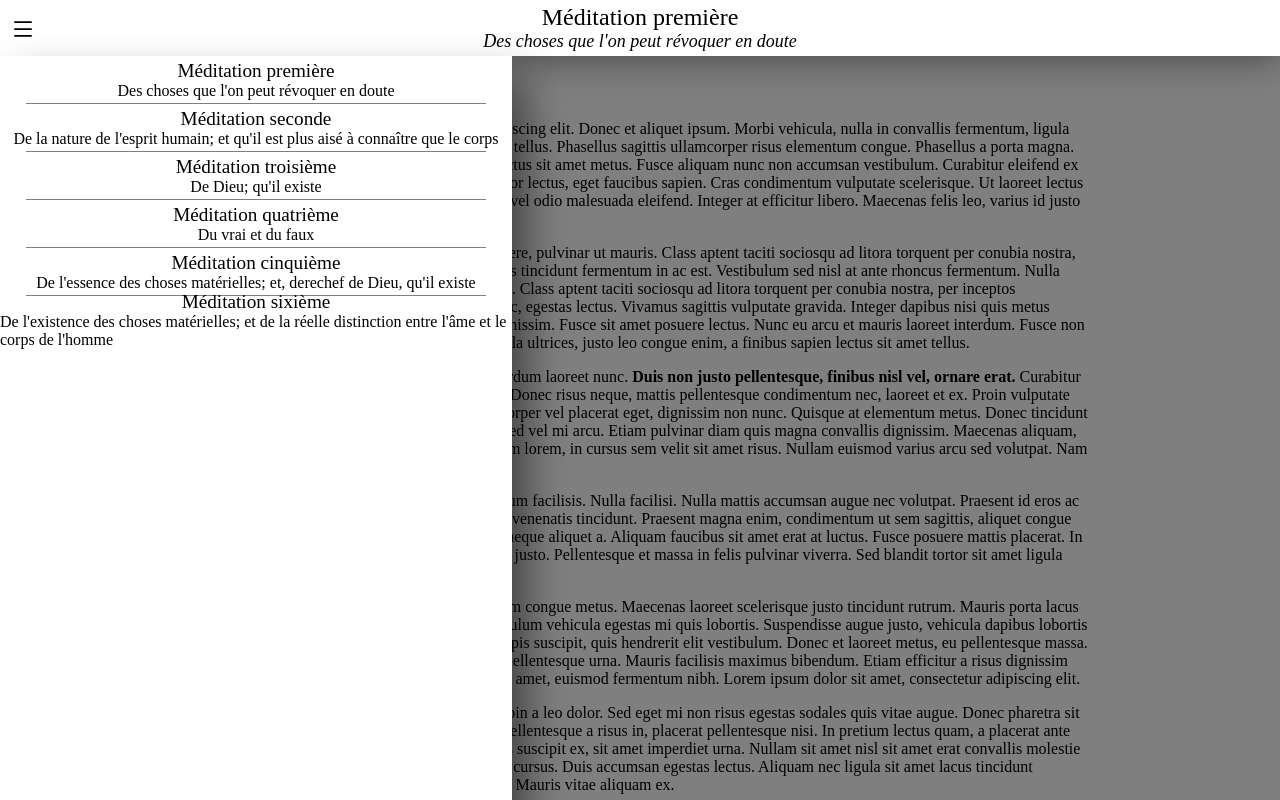
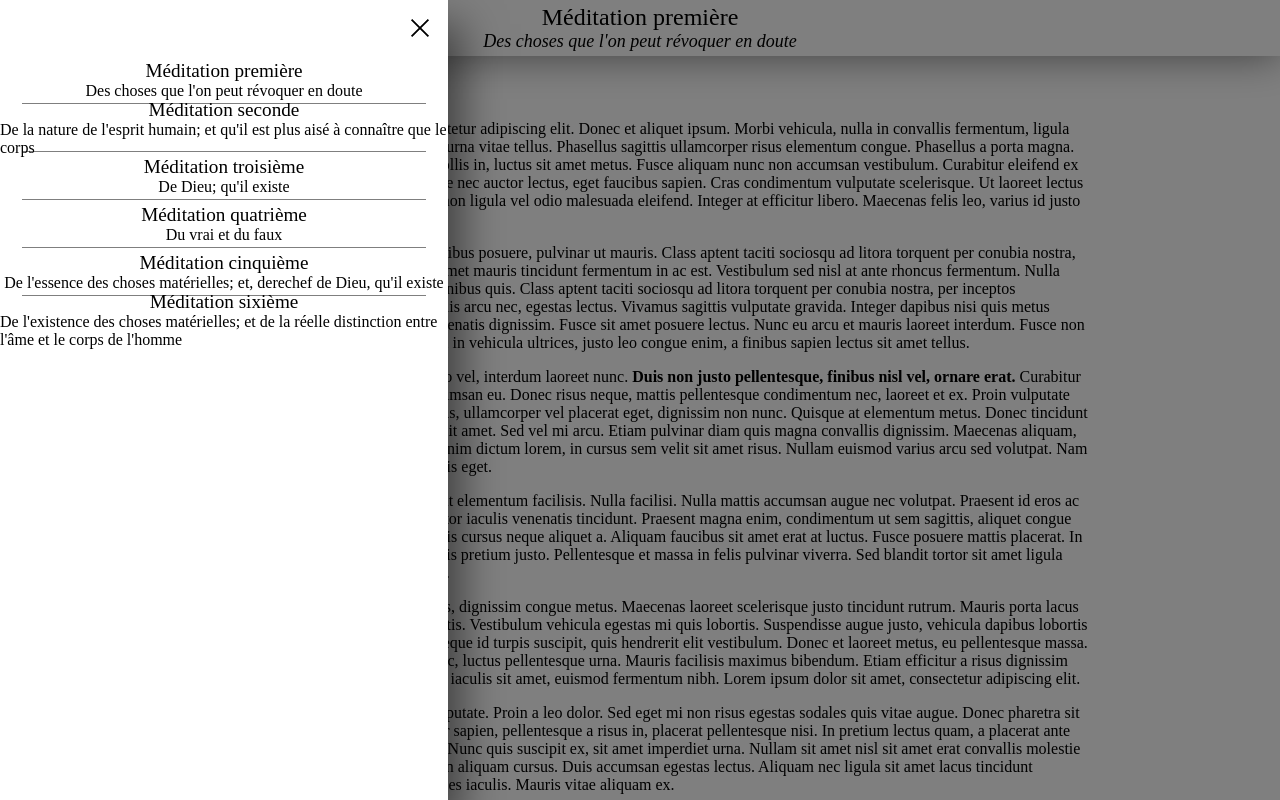
Before and after one commit to HydratedPeridot/descartes-meditations, a Next.js app: page / in a window 1280 px wide. Both pictures are taken after a click on the icon 23 px from the left and 28 px from the top of the page. Built offline with nearby package versions, Linux system fonts and the light colour scheme.

Commit message:
refacto modal + drawer changed menu

```diff
--- a/components/Root.jsx
+++ b/components/Root.jsx
@@ -2,45 +2,34 @@ import React, { useCallback, useState } from 'react';
 import Drawer from './common/drawer/Drawer';
 import Header from './common/header/Header';
 import Modal from './common/modal/Modal';
+import useModal from "../hooks/useModal";
 import MeditationsMenu from './meditation/menu/MeditationsMenu';
 import MeditationContent from './meditation/content/MeditationContent';
 import MediationTitle from './meditation/title/MeditationTitle';
 import meditiations from '../ressources/meditations';
-import styles from './Root.module.css'
+import styles from './Root.module.scss'
 
 const Root = (props) => {
-  const [showDrawer, setShowDrawer] = useState(false);
-  const [showModal, setShowModal] = useState(false)
   const [meditation, setMeditation] = useState(meditiations[0])
-
-  const handleDrawer = (open) => () => {
-    setShowDrawer(open)
-  }
-
-  const toggleDrawer = () => {
-    setShowDrawer(current => !current)
-  }
-
-  const toggleModal = () => {
-    setShowModal(current => !current)
-  }
+  const {open: drawerOpen, show: showDrawer, hide: hideDrower} = useModal(false)
+  const {open: modalOpen, show: showModal, hide: hideModal} = useModal(false)
 
   const handleSelectMeditation = (meditation) => () => {
     setMeditation(meditation)
-    setShowDrawer(false)
+    hideDrower()
   }
 
     return (
         <div>
-          <Modal open={showModal} hide={toggleModal} />
-          <Header title={meditation.title} subtitle={meditation.subtitle} toggleDrawer={toggleDrawer}>
+          <Modal open={modalOpen} onClose={hideModal} />
+          <Drawer open={drawerOpen} onClose={hideDrower}>
+            <MeditationsMenu closeMenu={hideDrower} handleSelectMeditation={handleSelectMeditation}/>
+          </Drawer>
+          <Header openMenu={showDrawer}>
             <MediationTitle title={meditation.title} subtitle={meditation.subtitle}/>
           </Header>
           <div className={styles.contentWrapper}>
-            <Drawer open={showDrawer} onClose={handleDrawer(false)}>
-              <MeditationsMenu handleSelectMeditation={handleSelectMeditation}/>
-            </Drawer>
-            <MeditationContent id={meditation.id} openModal={toggleModal}/>
+            <MeditationContent id={meditation.id} openModal={showModal}/>
           </div>
         </div>
       )
--- a/components/common/drawer/Drawer.jsx
+++ b/components/common/drawer/Drawer.jsx
@@ -1,36 +1,24 @@
-import React, { useEffect, useState } from 'react';
+import React from 'react';
 import PropTypes from 'prop-types';
+import useModalTransition from '../../../hooks/useModalTransition';
 import styles from './Drawer.module.scss';
+
+const drawerTransitionDuration = 400;
 
 const Drawer = (props) => {
     const { open, onClose, children } = props
 
-    const [visible, setVisible] = useState(open)
-
-    useEffect(() => {
-        if (open) {
-            setVisible(true)
-        }
-    }, [open])
-
-    const handleTransitionEnd = () => {
-        if (!open) {
-            setVisible(false)
-        }
-    }
-
-    const drawerStyle = `${styles.drawer} ${open ? styles.opened : styles.closed}`
-    const backdropStyle = `${styles.drawerBackdrop} ${open ? styles.opaque : styles.transparent}`
+    const { overlayStyle, handleClose, handleTransitionEnd } = useModalTransition(open, onClose, drawerTransitionDuration)
 
     return (
-        <div className={styles.drawerWrapper} style={{
-            visibility: (visible)? 'visible' : 'hidden'
-        }}
-        >
-            <div className={drawerStyle} onTransitionEnd={handleTransitionEnd}>
+        <div className={styles.drawerOverlay} style={overlayStyle} onTransitionEnd={handleTransitionEnd} onClick={handleClose}>
+            <div className={styles.drawer} style={{
+                transform: open? 'none' : 'translateX(-40vw)',
+                boxShadow: open? '1vw 3vh 5vh rgba(0, 0, 0, 0.5)' : 'none',
+                transition: `all ${drawerTransitionDuration}ms cubic-bezier(0.23, 1, 0.320, 1)`
+            }}>
                 {children}
             </div>
-            <div className={backdropStyle} onClick={() => onClose()}/>
         </div>
     )
 }
--- a/components/common/drawer/Drawer.module.scss
+++ b/components/common/drawer/Drawer.module.scss
@@ -1,44 +1,13 @@
-.drawerWrapper {
+.drawerOverlay {
+    position: fixed;
+    width: 100%;
     height: 100%;
-    width: 100%;
-    position: fixed;
     z-index: 100;
 }
-
-.hidden {
-    visibility: hidden;
-}
-
 
 .drawer {
     position: fixed;
     z-index: 150;
-    width: 40vw;
+    width: 35vw;
     height: 100%;
-    transition: transform 400ms cubic-bezier(0.23, 1, 0.320, 1), box-shadow 400ms cubic-bezier(0.23, 1, 0.320, 1);
 }
-
-.closed {
-    transform: translateX(-40vw);
-}
-
-.opened {
-    box-shadow: 1vw 3vh 5vh rgba(0, 0, 0, 0.5);
-}
-
-.drawerBackdrop {
-    position: fixed;
-    width: 100%;
-    height: 100%;
-    background-color: rgba(0, 0, 0, 0.5);
-    transition: opacity 400ms cubic-bezier(0.23, 1, 0.320, 1);
-    z-index: 100;
-}
-
-.transparent {
-    opacity: 0
-}
-
-.opaque {
-    opacity: 1
-}
--- a/components/common/header/Header.jsx
+++ b/components/common/header/Header.jsx
@@ -5,18 +5,18 @@ import styles from './Header.module.scss'
 
 
 const Header = (props) => {
-    const { toggleDrawer, children } = props
+    const { openMenu, children } = props
 
     return (
         <div className={styles.header}>
-            <AiOutlineMenu className={styles.menuButton} onClick={toggleDrawer}/>
+            <AiOutlineMenu className={styles.menuButton} onClick={openMenu}/>
             {children}
         </div>
     )
 }
 
 Header.propTypes = {
-    toggleDrawer: PropTypes.func.isRequired,
+    openMenu: PropTypes.func.isRequired,
     children: PropTypes.object
 }
 
--- a/components/common/modal/Modal.jsx
+++ b/components/common/modal/Modal.jsx
@@ -1,35 +1,25 @@
-import React, { useEffect, useState } from "react";
+import React from "react";
+import PropTypes from 'prop-types';
+import useModalTransition from '../../../hooks/useModalTransition';
 import styles from './Modal.module.scss'
 
 
+const modalTransitionDuration = 400;
+
 const Modal = (props) => {
-    const { open, hide, children } = props
+    const { open, onClose, children } = props
 
-    const [visible, setVisible] = useState(open)
-
-    useEffect(() => {
-        if (open) {
-            setVisible(true)
-        }
-    }, [open])
-
-    const handleTransitionEnd = () => {
-        if (!open) {
-            setVisible(false)
-        }
-    }
-
-    const modalStyle = `${styles.modal} ${open ? styles.opened : styles.closed}`
-    const backdropStyle = `${styles.modalBackdrop} ${open ? styles.opaque : styles.transparent}`
+    const { overlayStyle, handleClose, handleTransitionEnd } = useModalTransition(open, onClose, modalTransitionDuration)
 
     return (
-        <div className={styles.modalWrapper} style={{
-            visibility: (visible)? 'visible' : 'hidden'
-        }}>
-            <div className={modalStyle} onTransitionEnd={handleTransitionEnd}>
+        <div className={styles.modalOverlay} style={overlayStyle} onTransitionEnd={handleTransitionEnd} onClick={handleClose}>
+            <div className={styles.modal} style={{
+                transform: open? 'none' : 'scale(0)',
+                opacity: open? '1' : '0',
+                transition: `all ${modalTransitionDuration}ms cubic-bezier(0.23, 1, 0.320, 1)`
+            }}>
                 {children}
             </div>
-            <div className={backdropStyle} onClick={hide} />
         </div>
     )
 }
--- a/components/common/modal/Modal.module.scss
+++ b/components/common/modal/Modal.module.scss
@@ -1,7 +1,5 @@
-.modalWrapper {
+.modalOverlay {
     position: fixed;
-    top: 0;
-    left: 0;
     width: 100%;
     height: 100%;
     z-index: 1000;
@@ -11,39 +9,10 @@
     overflow: hidden;
 }
 
-.modalBackdrop {
-  position: fixed;
-  width: 100%;
-  height: 100%;
-  z-index: 100;
-  background-color: rgba(0, 0, 0, 0.5);
-  transition: opacity 200ms cubic-bezier(0.23, 1, 0.320, 1);
-}
-
-.transparent {
-  opacity: 0
-}
-
-.opaque {
-  opacity: 1
-}
-
-
 .modal {
   position: fixed;
   z-index: 1040;
   background: #fff;
   height: 50vh;
   width: 50vw;
-  transition: all 200ms cubic-bezier(0.23, 1, 0.320, 1);
 }
-
-.closed {
-  transform: scale(0.5);
-  opacity: 0;
-}
-
-.opened {
-  transform: scale(1);
-  opacity: 1;
-}
--- a/components/meditation/menu/MeditationsMenu.jsx
+++ b/components/meditation/menu/MeditationsMenu.jsx
@@ -1,13 +1,15 @@
 import React from 'react';
 import PropTypes from 'prop-types';
+import { GrClose } from 'react-icons/gr'
 import meditiations from '../../../ressources/meditations';
-import styles from './MeditationsMenu.module.css'
+import styles from './MeditationsMenu.module.scss'
 
 const MeditationsMenu = (props) => {
-    const { handleSelectMeditation } = props
+    const { closeMenu, handleSelectMeditation } = props
 
     return (
         <div className={styles.menu}>
+            <GrClose className={styles.closeButton} onClick={closeMenu}/>
             {meditiations.map((item) => {
                 return (
                     <div key={item.id} className={styles.itemWrapper} onClick={handleSelectMeditation(item)}>
@@ -18,7 +20,6 @@ const MeditationsMenu = (props) => {
                             {item.subtitle}
                         </div>
                     </div>
-
                 )
             }
         )}
@@ -27,7 +28,8 @@ const MeditationsMenu = (props) => {
 }
 
 MeditationsMenu.propTypes = {
-    handleSelectMeditation: PropTypes.func.isRequired
+    closeMenu: PropTypes.func.isRequired,
+    handleSelectMeditation: PropTypes.func.isRequired,
 }
 
 export default MeditationsMenu
--- a/components/meditation/menu/MeditationsMenu.module.css
+++ b/components/meditation/menu/MeditationsMenu.module.scss
@@ -41,3 +41,15 @@
 .subtitle {
     font-size: medium;
 }
+
+.closeButton {
+    align-self: flex-end;
+    padding: 2.5vh;
+    transition: transform 200ms cubic-bezier(0.215, 0.610, 0.355, 1);
+    transform: scale(1.4);
+}
+
+.closeButton:hover {
+    cursor: pointer;
+    transform: scale(2);
+}
--- /dev/null
+++ b/hooks/useModal.jsx
@@ -0,0 +1,21 @@
+import React, { useState } from 'react';
+
+const useModal = (initialOpen) => {
+    const [open, setOpen] = useState(initialOpen)
+
+    const show = () => {
+        setOpen(true)
+    }
+
+    const hide = () => {
+        setOpen(false)
+    }
+
+    const toggle = () => {
+        setOpen(current => !current)
+    }
+
+    return { open, show, hide, toggle }
+}
+
+export default useModal
--- /dev/null
+++ b/hooks/useModalTransition.jsx
@@ -0,0 +1,34 @@
+import React, { useEffect, useState } from 'react';
+
+const useModalTransition = (open, onClose, transitionDuration) => {
+    const [visible, setVisible] = useState(false)
+
+    useEffect(() => {
+        if (open) {
+            setVisible(true)
+        }
+    }, [open])
+
+    const handleTransitionEnd = () => {
+        if (!open) {
+            setVisible(false)
+        }
+    }
+
+    const handleClose = (event) => {
+        event.preventDefault()
+        if (event.target === event.currentTarget) {
+            onClose()
+        }
+    }
+
+    const overlayStyle = {
+        visibility: visible? 'visible' : 'hidden',
+        backgroundColor: open? 'rgba(0, 0, 0, 0.5)' : 'rgba(0, 0, 0, 0)',
+        transition: `all ${transitionDuration}ms cubic-bezier(0.23, 1, 0.320, 1)`,
+    }
+
+    return { visible, overlayStyle, handleClose, handleTransitionEnd }
+}
+
+export default useModalTransition;
```
Also changed, not shown: components/Root.module.scss (renamed from components/Root.module.css).
